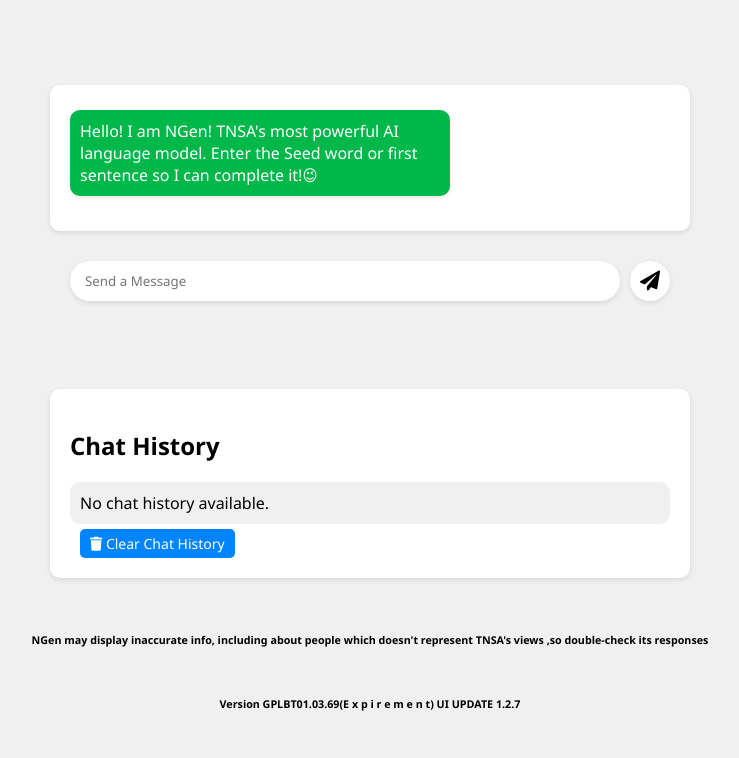
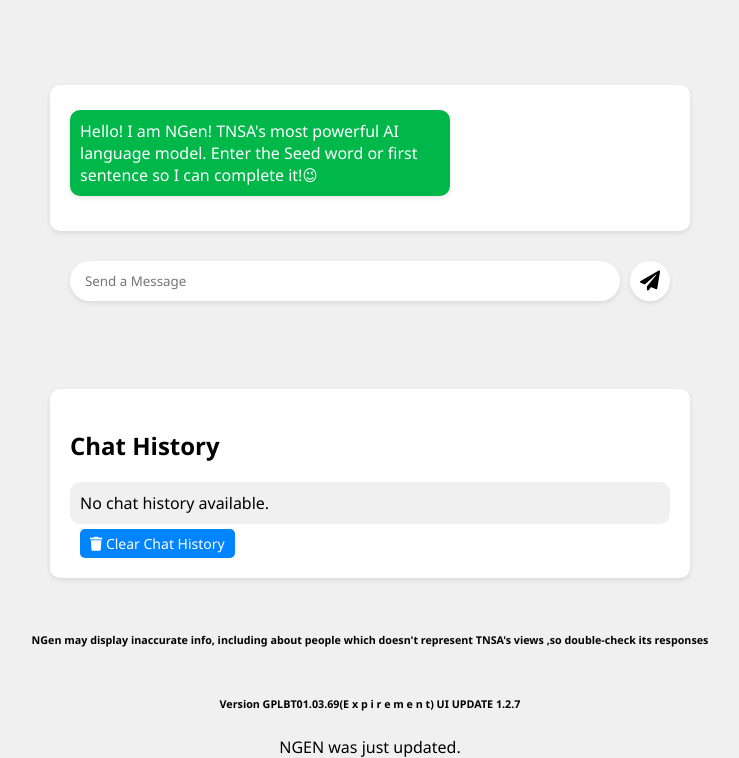
Before and after one commit to TNSA-SOFTWARES/chat.ngpt, a plain HTML site: page templates/index.html in a window 1280 px wide. Shown: the part 139-897 px from the top of the page, without its empty margins (270-1009 px from the left). Before the commit the page ends 850 px from the top, so only its background shows below. Drawn offline with nearby package versions, Linux system fonts and the light colour scheme.

Commit message:
Update index.html

```diff
--- a/templates/index.html
+++ b/templates/index.html
@@ -363,17 +363,23 @@
     }
 
 
-        // New function for submitting login
-        function submitLogin() {
-            const email = $('#emailInput').val();
-            const password = $('#passwordInput').val();
+    // Function to display the update message
+        function showUpdateMessage() {
+            const updateMessage = $("<div class='update-message'>NGEN was just updated.</div>");
+            $('body').append(updateMessage);
 
-            // Add your logic for handling the login here
+            // Close the message after 5 seconds (5000 milliseconds)
+            setTimeout(function() {
+                updateMessage.fadeOut(1000, function() {
+                    $(this).remove();
+                });
+            }, 5000);
+        }
 
-            // Clear the input after submitting
-            $('#emailInput').val("");
-            $('#passwordInput').val("");
-        }
+        // Call the function to display the update message
+        $(document).ready(function() {
+            showUpdateMessage();
+        });
     </script>
 </body>
 </html>
```
